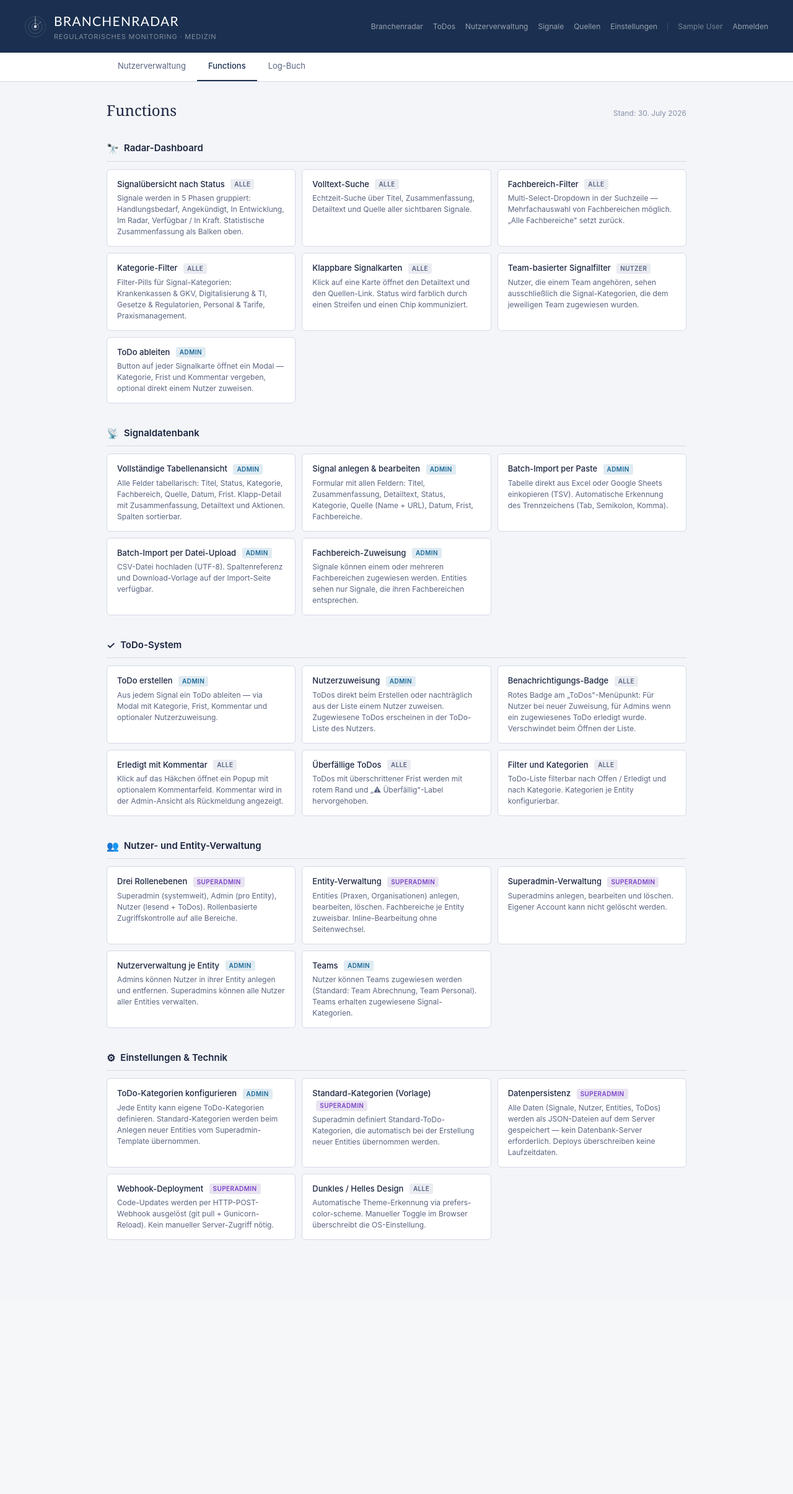
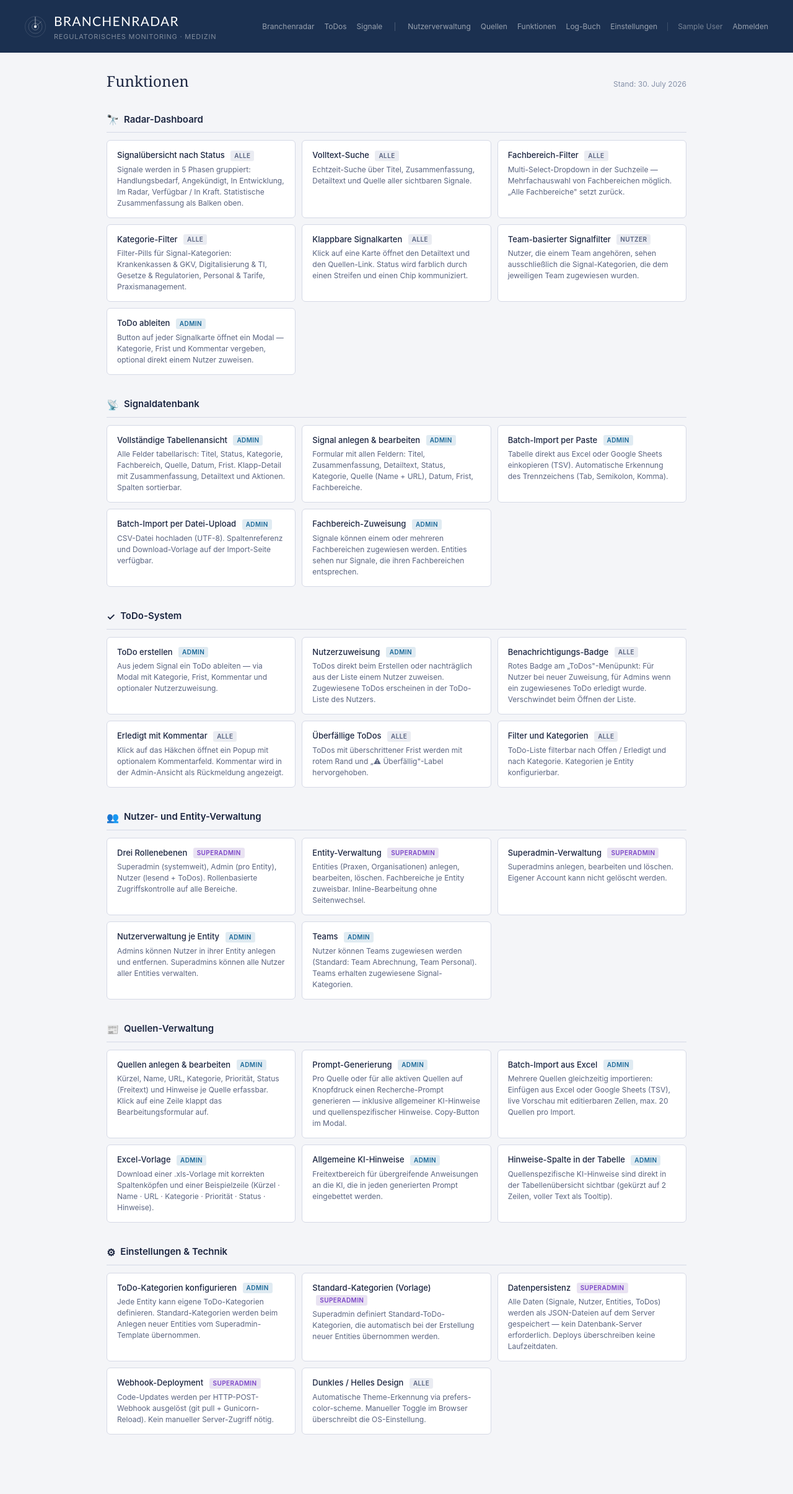
Before and after one commit to sebthamm/branchenradar, a Flask app: page /superadmin/functions in a window 1280 px wide. Shown: the whole page at 62% size. Before the commit the page ends 2001 px from the top, so only its background shows below. Run offline with Flask 3, Linux system fonts and the light colour scheme; the visitor is signed in with stand-in values (Sample User, id 1).

Commit message:
Nav restructure, Quellen-Modul, Team-Anzeige, Standard-Teams in Einstellungen, Logbuch aktualisiert

```diff
--- a/app.py
+++ b/app.py
@@ -331,8 +331,8 @@ def sa_entity_new():
             "section_ids":     request.form.getlist("section_ids"),
             "todo_categories": default_cats,
             "teams": [
-                {"id": str(uuid.uuid4()), "name": "Team Abrechnung", "member_ids": [], "category_ids": ["krankenkassen", "gesetze"]},
-                {"id": str(uuid.uuid4()), "name": "Team Personal",   "member_ids": [], "category_ids": ["personal"]},
+                {"id": str(uuid.uuid4()), "name": tn, "member_ids": [], "category_ids": []}
+                for tn in cfg.get("default_team_names", ["Team Abrechnung", "Team Personal"])
             ],
         }
         entities.append(new_entity)
@@ -691,13 +691,21 @@ def sa_logbook():
 def sa_settings():
     cfg = load_settings()
     if request.method == "POST":
-        cats = [c.strip() for c in request.form.getlist("categories") if c.strip()]
-        cfg["default_todo_categories"] = cats
-        save_settings(cfg)
-        flash("Standard-Kategorien gespeichert.", "success")
+        section = request.args.get("section", "todo")
+        if section == "teams":
+            teams = [t.strip() for t in request.form.getlist("team_names") if t.strip()]
+            cfg["default_team_names"] = teams
+            save_settings(cfg)
+            flash("Standard-Teams gespeichert.", "success")
+        else:
+            cats = [c.strip() for c in request.form.getlist("categories") if c.strip()]
+            cfg["default_todo_categories"] = cats
+            save_settings(cfg)
+            flash("Standard-Kategorien gespeichert.", "success")
         return redirect(url_for("sa_settings"))
-    cats = cfg.get("default_todo_categories", DEFAULT_TODO_CATEGORIES)
-    return render_template("sa_settings.html", categories=cats)
+    cats  = cfg.get("default_todo_categories", DEFAULT_TODO_CATEGORIES)
+    teams = cfg.get("default_team_names", ["Team Abrechnung", "Team Personal"])
+    return render_template("sa_settings.html", categories=cats, default_teams=teams)
 
 
 @app.route("/admin/signals/import", methods=["GET", "POST"])
--- a/templates/base.html
+++ b/templates/base.html
@@ -92,15 +92,18 @@
           <a href="{{ url_for('todos') }}" class="header-link" style="position:relative">
             ToDos{% if pending_todos %}<span style="position:absolute;top:-5px;right:-8px;background:#B03060;color:#fff;font-size:9px;font-weight:700;border-radius:99px;padding:1px 4px;min-width:14px;text-align:center">{{ pending_todos }}</span>{% endif %}
           </a>
+          <a href="{{ url_for('signal_list') }}" class="header-link">Signale</a>
         {% endif %}
         {% if session.role == 'superadmin' %}
+          <span style="width:1px;height:14px;background:rgba(255,255,255,.2);display:inline-block;margin:0 4px"></span>
           <a href="{{ url_for('sa_dashboard') }}" class="header-link">Nutzerverwaltung</a>
-          <a href="{{ url_for('signal_list') }}" class="header-link">Signale</a>
           <a href="{{ url_for('sources') }}" class="header-link">Quellen</a>
+          <a href="{{ url_for('sa_functions') }}" class="header-link">Funktionen</a>
+          <a href="{{ url_for('sa_logbook') }}" class="header-link">Log-Buch</a>
           <a href="{{ url_for('sa_settings') }}" class="header-link">Einstellungen</a>
         {% elif session.role == 'admin' %}
+          <span style="width:1px;height:14px;background:rgba(255,255,255,.2);display:inline-block;margin:0 4px"></span>
           <a href="{{ url_for('admin_dashboard') }}" class="header-link">Nutzerverwaltung</a>
-          <a href="{{ url_for('signal_list') }}" class="header-link">Signale</a>
           <a href="{{ url_for('sources') }}" class="header-link">Quellen</a>
           <a href="{{ url_for('settings') }}" class="header-link">Einstellungen</a>
         {% endif %}
--- a/templates/sa_functions.html
+++ b/templates/sa_functions.html
@@ -1,5 +1,5 @@
 {% extends "base.html" %}
-{% block title %}Functions — Branchenradar{% endblock %}
+{% block title %}Funktionen — Branchenradar{% endblock %}
 {% block head %}
 <style>
   .sa-subnav { background: var(--surface); border-bottom: 1px solid var(--border); }
@@ -33,16 +33,9 @@
 </style>
 {% endblock %}
 {% block content %}
-<div class="sa-subnav">
-  <div class="sa-subnav-inner">
-    <a href="{{ url_for('sa_dashboard') }}" class="sa-tab">Nutzerverwaltung</a>
-    <a href="{{ url_for('sa_functions') }}" class="sa-tab active">Functions</a>
-    <a href="{{ url_for('sa_logbook') }}"   class="sa-tab">Log-Buch</a>
-  </div>
-</div>
 <div class="main">
   <div class="page-head">
-    <div class="page-title">Functions</div>
+    <div class="page-title">Funktionen</div>
     <div class="timestamp">Stand: {{ now }}</div>
   </div>
 
@@ -166,6 +159,37 @@
     </div>
   </div>
 
+  <!-- QUELLEN -->
+  <div class="module">
+    <div class="module-title"><span class="module-icon">📰</span> Quellen-Verwaltung</div>
+    <div class="feature-grid">
+      <div class="feature-card">
+        <div class="feature-name">Quellen anlegen &amp; bearbeiten <span class="role-tag tag-adm">Admin</span></div>
+        <div class="feature-desc">Kürzel, Name, URL, Kategorie, Priorität, Status (Freitext) und Hinweise je Quelle erfassbar. Klick auf eine Zeile klappt das Bearbeitungsformular auf.</div>
+      </div>
+      <div class="feature-card">
+        <div class="feature-name">Prompt-Generierung <span class="role-tag tag-adm">Admin</span></div>
+        <div class="feature-desc">Pro Quelle oder für alle aktiven Quellen auf Knopfdruck einen Recherche-Prompt generieren — inklusive allgemeiner KI-Hinweise und quellenspezifischer Hinweise. Copy-Button im Modal.</div>
+      </div>
+      <div class="feature-card">
+        <div class="feature-name">Batch-Import aus Excel <span class="role-tag tag-adm">Admin</span></div>
+        <div class="feature-desc">Mehrere Quellen gleichzeitig importieren: Einfügen aus Excel oder Google Sheets (TSV), live Vorschau mit editierbaren Zellen, max. 20 Quellen pro Import.</div>
+      </div>
+      <div class="feature-card">
+        <div class="feature-name">Excel-Vorlage <span class="role-tag tag-adm">Admin</span></div>
+        <div class="feature-desc">Download einer .xls-Vorlage mit korrekten Spaltenköpfen und einer Beispielzeile (Kürzel · Name · URL · Kategorie · Priorität · Status · Hinweise).</div>
+      </div>
+      <div class="feature-card">
+        <div class="feature-name">Allgemeine KI-Hinweise <span class="role-tag tag-adm">Admin</span></div>
+        <div class="feature-desc">Freitextbereich für übergreifende Anweisungen an die KI, die in jeden generierten Prompt eingebettet werden.</div>
+      </div>
+      <div class="feature-card">
+        <div class="feature-name">Hinweise-Spalte in der Tabelle <span class="role-tag tag-adm">Admin</span></div>
+        <div class="feature-desc">Quellenspezifische KI-Hinweise sind direkt in der Tabellenübersicht sichtbar (gekürzt auf 2 Zeilen, voller Text als Tooltip).</div>
+      </div>
+    </div>
+  </div>
+
   <!-- EINSTELLUNGEN / TECHNIK -->
   <div class="module">
     <div class="module-title"><span class="module-icon">⚙</span> Einstellungen &amp; Technik</div>
```
Also changed, not shown: templates/sa_dashboard.html (+8 -8 lines), templates/sa_logbook.html (+17 -7 lines), templates/sa_settings.html (+27 -8 lines).
